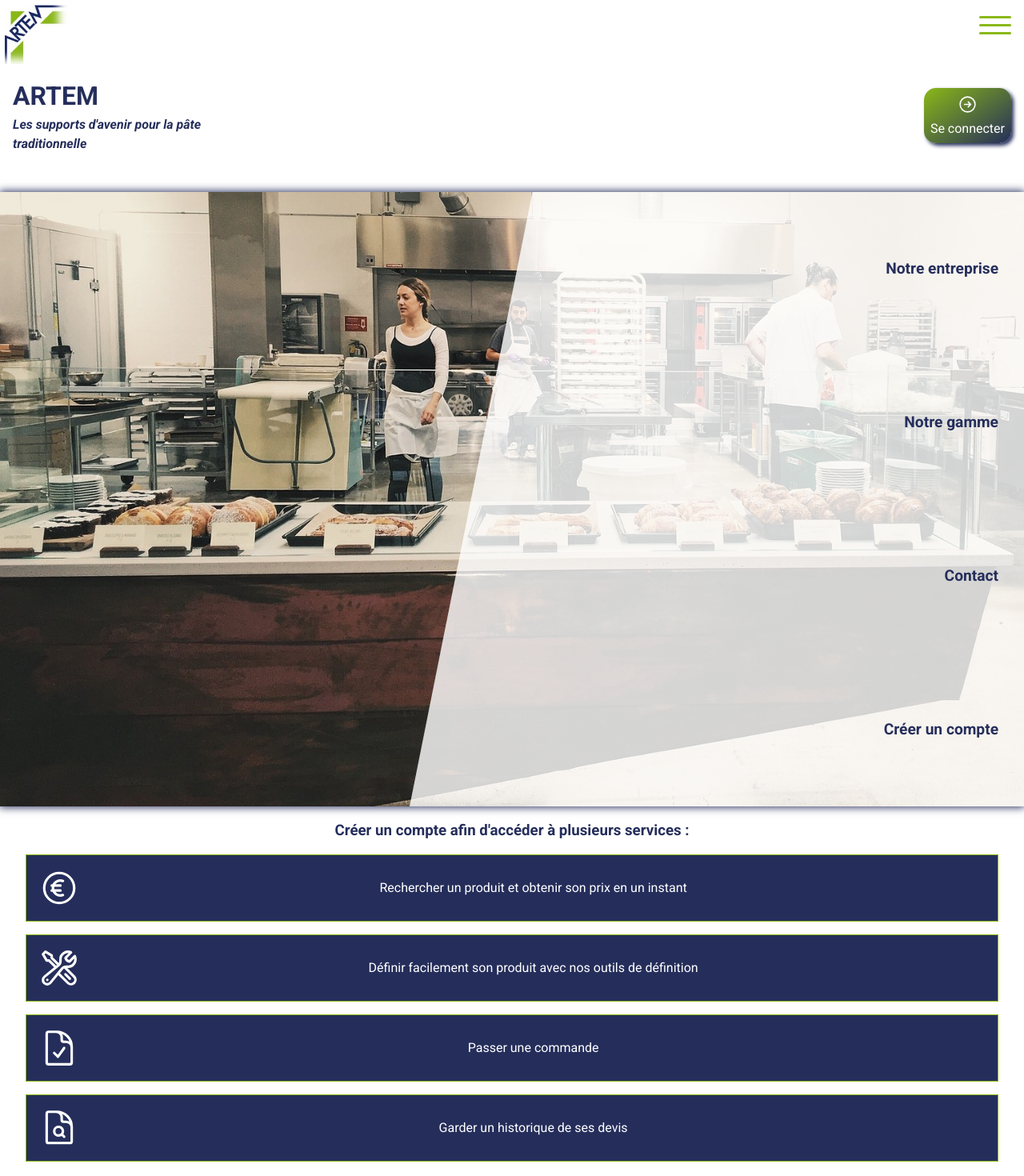
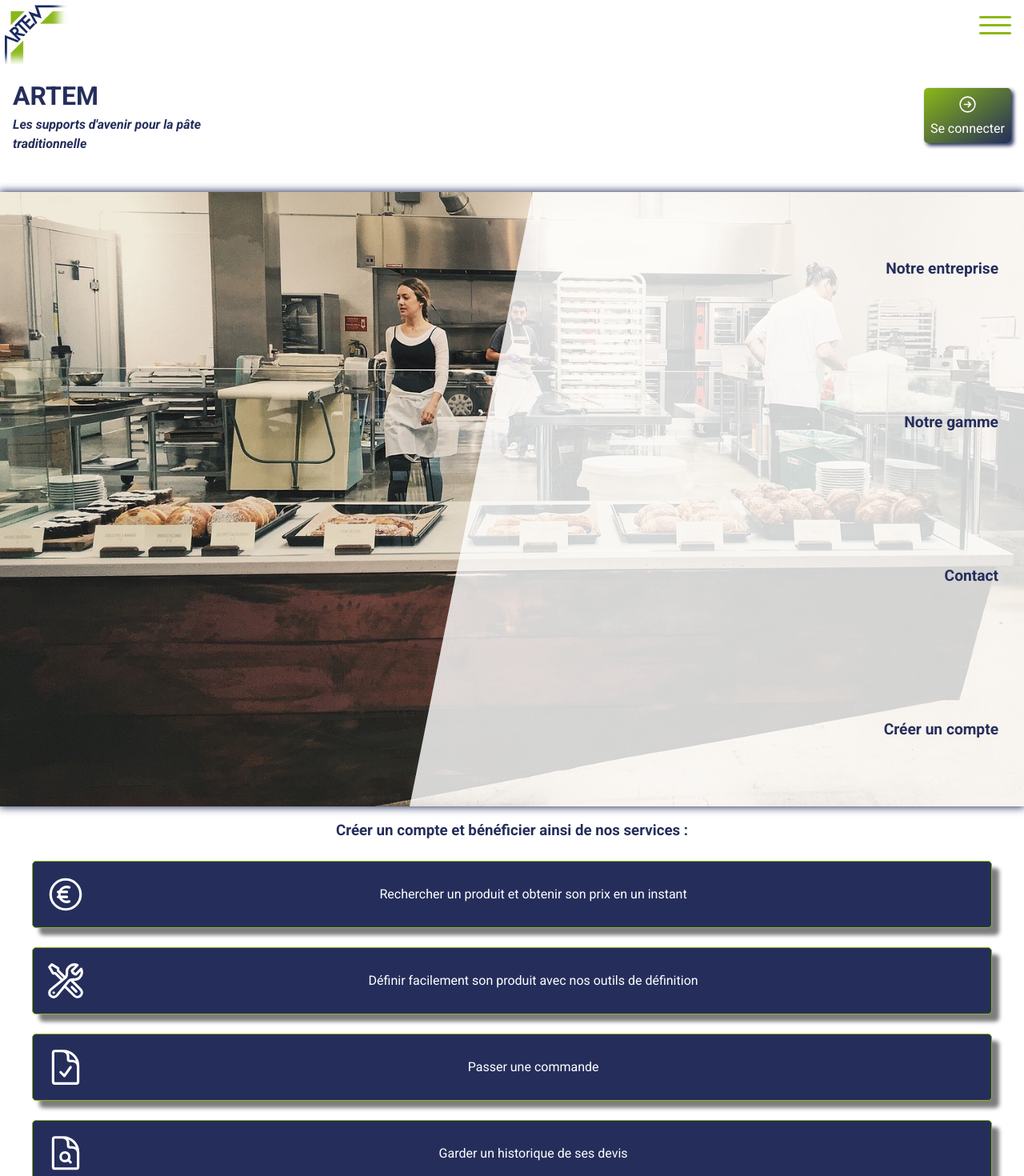
Before and after one commit to Romain-Delchie/artem-website, a React (Vite) app: page / in a window 1280 px wide. Shown: the top 1470 px of the page at 80% size. Built offline with nearby package versions, Linux system fonts and the light colour scheme.

Commit message:
style(home): change hero shadow

```diff
--- a/src/pages/Home/Home.jsx
+++ b/src/pages/Home/Home.jsx
@@ -24,7 +24,7 @@ export default function Home() {
             </section>
 
             <section className='hero-description-container'>
-                <h3>Créer un compte afin d'accéder à plusieurs services :</h3>
+                <h3>Créer un compte et bénéficier ainsi de nos services :</h3>
                 <div className='hero-service-container'>
                     <div className='hero-service'><svg xmlns="http://www.w3.org/2000/svg" fill="none" viewBox="0 0 24 24" stroke-width="1.5" stroke="currentColor" class="w-6 h-6">
                         <path stroke-linecap="round" stroke-linejoin="round" d="M14.25 7.756a4.5 4.5 0 100 8.488M7.5 10.5h5.25m-5.25 3h5.25M21 12a9 9 0 11-18 0 9 9 0 0118 0z" />
--- a/src/pages/Home/Home.scss
+++ b/src/pages/Home/Home.scss
@@ -22,7 +22,7 @@
             flex-direction: column;
             line-height: 20px;
             justify-content: center;
-            border-radius: 15px;
+            border-radius: 5px;
             align-items: center;
             background: linear-gradient(145deg, var.$primaryColor, var.$secondaryColor);
             box-shadow: 3px 3px 5px var.$secondaryColor,
@@ -150,11 +150,14 @@
     &-service {
         display: flex;
         border: #8bb817 1px solid;
+        border-radius: 5px;
         gap: 0.2rem;
-        margin: 1rem;
+        margin: 1.5rem;
         padding: 1rem;
         background-color: var.$secondaryColor;
         color: white;
+        box-shadow: 9px 9px 5px #7d7d7d,
+            -9px -9px 5px #ffffff;
 
         & svg {
             width: 50px;
```
